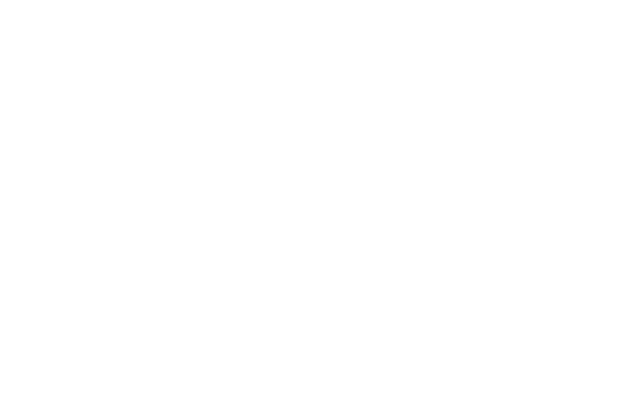
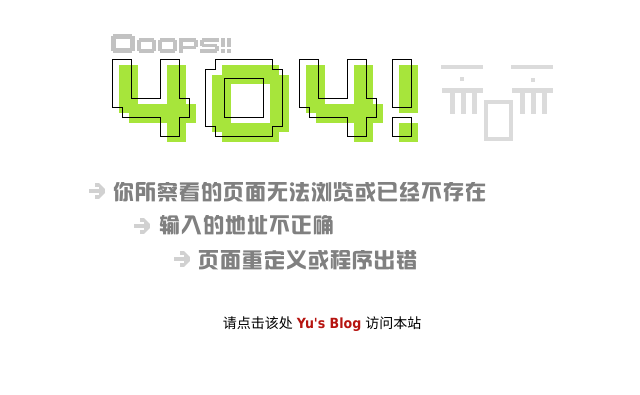
Before and after one commit to woshiyudamao/woshiyudamao.github.io, a plain HTML site: page 404.html in a window 1280 px wide. Shown: the whole page, without its empty margins (318-958 px from the left). Drawn offline with Linux system fonts and the light colour scheme.

Commit message:
Site updated: 2015-02-08 01:30:48

```diff
--- a/404.html
+++ b/404.html
@@ -1,3 +1,33 @@
 
 
-    <script type="text/javascript" src="http://www.qq.com/404/search_children.js" charset="utf-8"></script>
+    <html xmlns="http://www.w3.org/1999/xhtml">
+
+<head>
+
+<title>访问错误--页面跳转中...</title>
+
+<meta http-equiv="content-type" content="text/html; charset=utf-8">
+
+<link href="404/style.css" type="text/css" rel="stylesheet">
+
+<meta http-equiv="refresh" content="2;url=http://yudamao.cn/">
+
+<meta content="mshtml 6.00.2800.1106" name="generator">
+
+<style type="text/css">
+<!--
+.style1 {
+	color: #ff0000;
+	font-weight: bold;
+}
+-->
+</style>
+
+</head><body>
+
+	<div id="container"><img height="312" src="404/404.gif" width="512"></div>
+	<div id="maincolumn">
+	<div>请点击该处 <a href="http://yudamao.cn/" target="_blank" class="style1">Yu's Blog</a> 访问本站</div>
+
+
+</div></body></html>
--- /dev/null
+++ b/404/style.css
@@ -0,0 +1,24 @@
+HTML {
+	PADDING-RIGHT: 0px; PADDING-LEFT: 0px; FONT-SIZE: 14px; BACKGROUND: #ffffff; PADDING-BOTTOM: 0px; MARGIN: 0px; PADDING-TOP: 0px; FONT-FAMILY: Tahoma, Verdana, "??"; TEXT-ALIGN: center
+}
+BODY {
+	PADDING-RIGHT: 0px; PADDING-LEFT: 0px; FONT-SIZE: 14px; BACKGROUND: #ffffff; PADDING-BOTTOM: 0px; MARGIN: 0px; PADDING-TOP: 0px; FONT-FAMILY: Tahoma, Verdana, "??"; TEXT-ALIGN: center
+}
+A:link {
+	COLOR: #B61410; TEXT-DECORATION: none ; text-decoration:none;
+}
+A:visited {
+	COLOR: #B61410; TEXT-DECORATION: none
+}
+A:hover {
+	COLOR: #ff6600; TEXT-DECORATION: underline
+}
+#container {
+	MARGIN-LEFT: auto; WIDTH: 100%; MARGIN-RIGHT: auto; BACKGROUND-COLOR: #ffffff; TEXT-ALIGN: center
+}
+#maincolumn {
+	MARGIN-LEFT: auto; WIDTH: 100%; MARGIN-RIGHT: auto; HEIGHT: 80px; BACKGROUND-COLOR: #ffffff; TEXT-ALIGN: center
+}
+#footer {
+	FONT-SIZE: 12px; MARGIN-LEFT: auto; WIDTH: 100%; MARGIN-RIGHT: auto; BACKGROUND-COLOR: #ffffff; TEXT-ALIGN: center
+}
```
Also changed, not shown: 404/404.gif (added).
